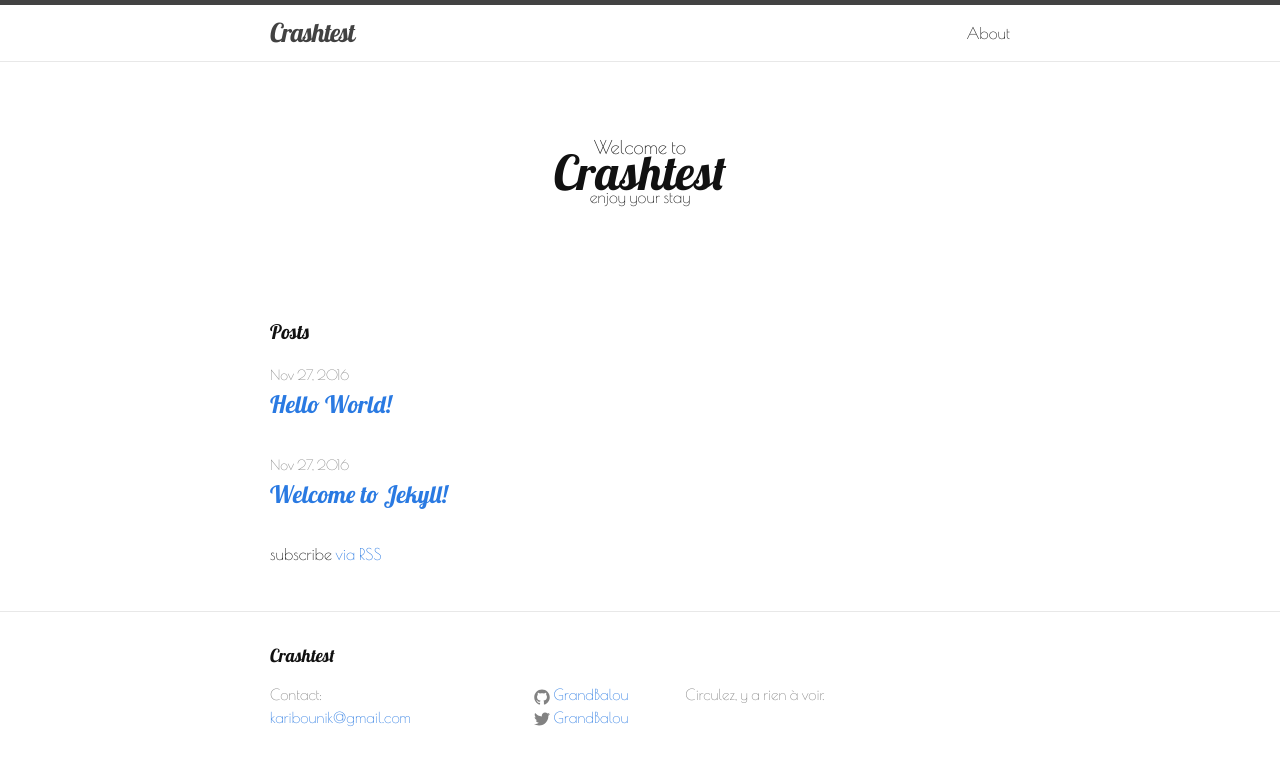
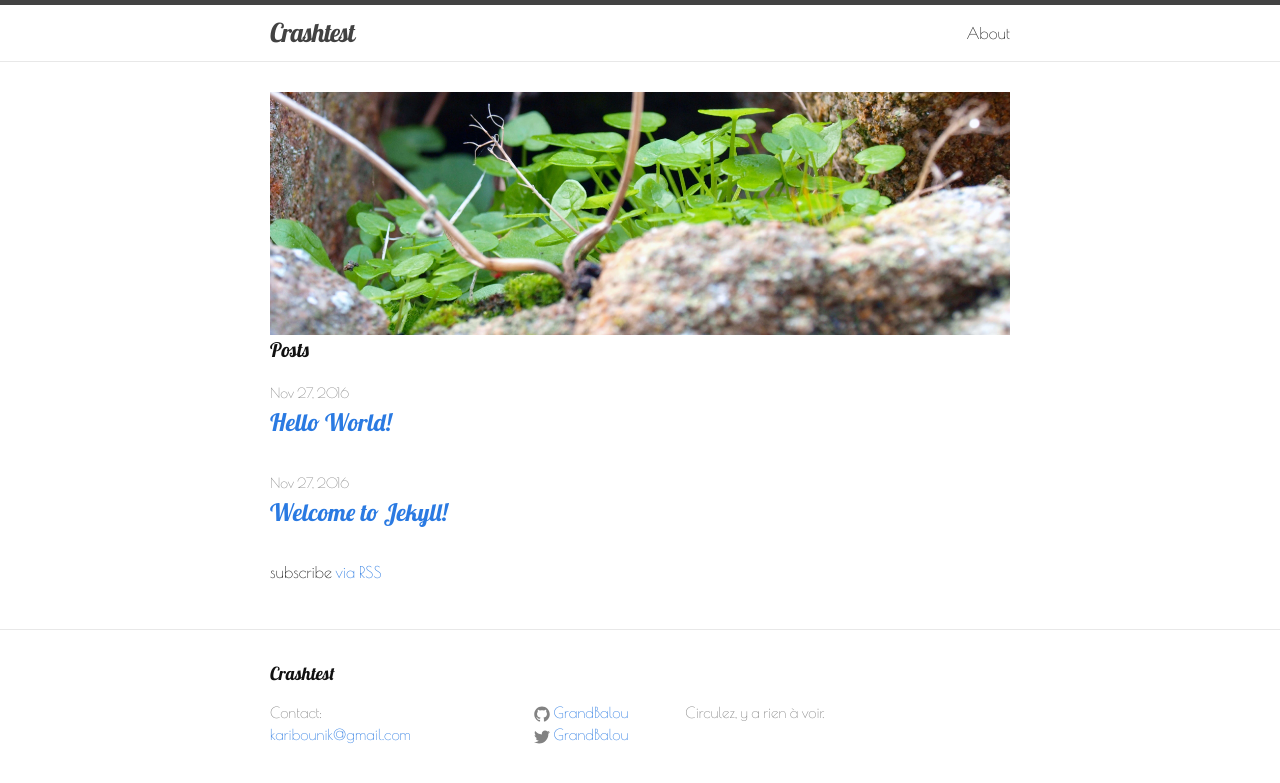
Before and after one commit to GrandBalou/grandbalou.github.io, a Jekyll site: the page built from index.html, in a window 1280 px wide. Shown: the top 783 px of the page. Built offline with Jekyll 4.4.1, drawn with Linux system fonts in a browser that asks for light colours.

Commit message:
Update index.html

```diff
--- a/index.html
+++ b/index.html
@@ -1,12 +1,16 @@
 ---
 layout: default
 ---
-<div id="home-img">
+
+
+<!--<div id="home-img">
     <h3>Welcome to</h3>
     <h1>{{ site.title }}</h1>
     <h4>enjoy your stay</h4>
- </div>
+ </div> -->
+
 <div class="home">
+  <img src="https://raw.githubusercontent.com/GrandBalou/GrandBalou.github.io/master/_sass/home-image.JPG" width="100%" alt="banner" />
 
   <h1 class="page-heading">Posts</h1>
 
```
